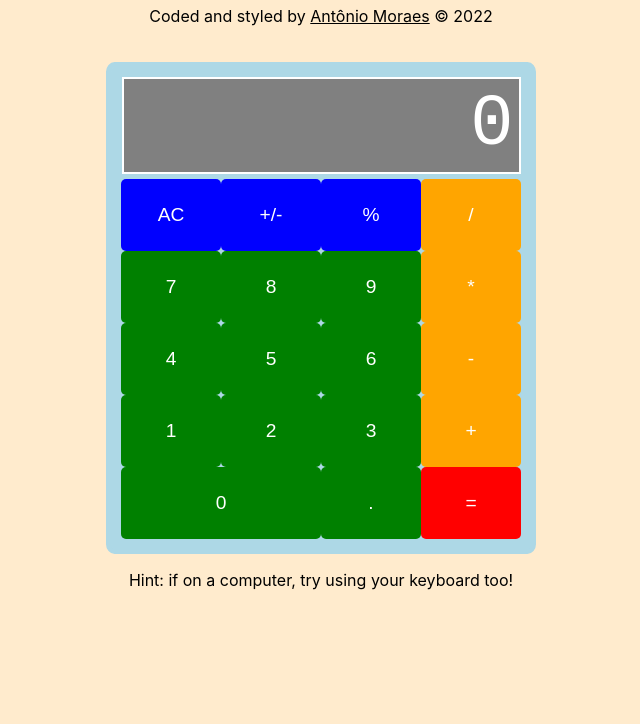
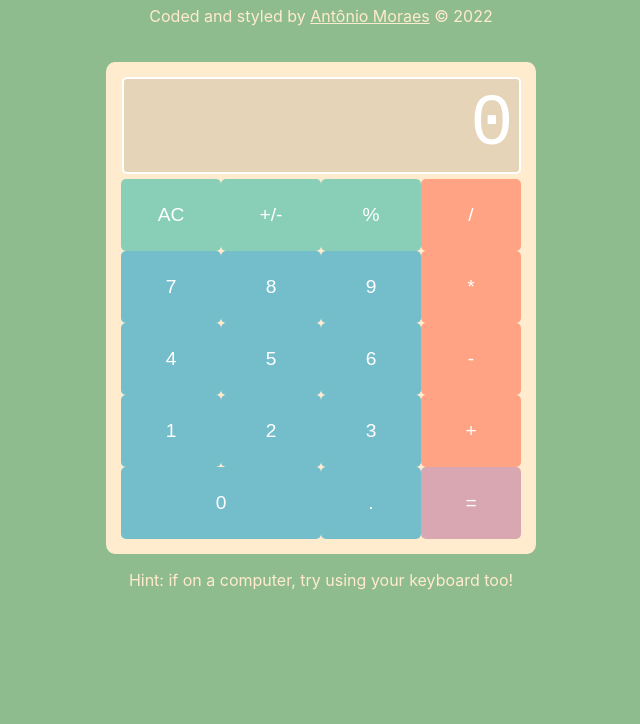
Before and after one commit to 28r/odin-calculator, a plain HTML site: page index.html in a window 1280 px wide. Shown: the part 76-800 px from the top of the page, without its empty margins (319-959 px from the left). Drawn offline with Linux system fonts and the light colour scheme.

Commit message:
Now more stylish

```diff
--- a/styles.css
+++ b/styles.css
@@ -1,11 +1,12 @@
 body {
-    background-color: blanchedalmond;
+    background-color: darkseagreen;
+    color: blanchedalmond;
     text-align: center;
     font-family: -apple-system, BlinkMacSystemFont, 'Segoe UI', Roboto, Oxygen, Ubuntu, Cantarell, 'Open Sans', 'Helvetica Neue', sans-serif;
 }
 
 a {
-    color: black;
+    color: blanchedalmond;
 }
 
 #screen {
@@ -13,10 +14,11 @@ a {
     height: 1.3em;
     padding-right: 5px;
     border: 2px solid white;
+    border-radius: 5px;
     margin: auto;
     font-size: 72px;
     text-align: end;
-    background-color: grey;
+    background-color: rgb(230, 212, 185);
     color: white;
     line-height: 1.3;
     font-family: 'Courier New', Courier, monospace;
@@ -36,9 +38,9 @@ a {
 #calculator {
     width: 400px;
     margin: auto;
-    background-color: lightblue;
+    background-color: blanchedalmond;
     border-radius: 2%;
-    border: 5px solid lightblue;
+    border: 5px solid blanchedalmond;
     padding: 10px;
 }
 
@@ -63,10 +65,10 @@ a {
 }
 
 #grid button:active {
-    filter: brightness(120%) saturate(120%);
-  -webkit-box-shadow: inset 0px 0px 10px #c1c1c1;
-     -moz-box-shadow: inset 0px 0px 10px #c1c1c1;
-          box-shadow: inset 0px 0px 10px #c1c1c1;
+    filter: brightness(110%) saturate(110%);
+  -webkit-box-shadow: inset 0px 0px 10px #c1c1c138;
+     -moz-box-shadow: inset 0px 0px 10px #c1c1c138;
+          box-shadow: inset 0px 0px 10px #c1c1c138;
    outline: none;
 }
 
@@ -75,7 +77,7 @@ a {
 }
 
 .hor1 {
-    background-color: blue;
+    background-color: #89ceb7;
     border: none;
     color: white;
     padding: 15px 32px;
@@ -86,7 +88,7 @@ a {
 }
 
 .hor2 {
-    background-color: orange;
+    background-color: #FFA384;
     border: none;
     color: white;
     padding: 15px 32px;
@@ -97,7 +99,7 @@ a {
 }
 
 .hor3 {
-    background-color: green;
+    background-color: #74BDCB;
     border: none;
     color: white;
     padding: 15px 32px;
@@ -108,7 +110,7 @@ a {
 }
 
 #enter {
-    background-color: red;
+    background-color: #D8A7B1;
     border: none;
     color: white;
     padding: 15px 32px;
```
